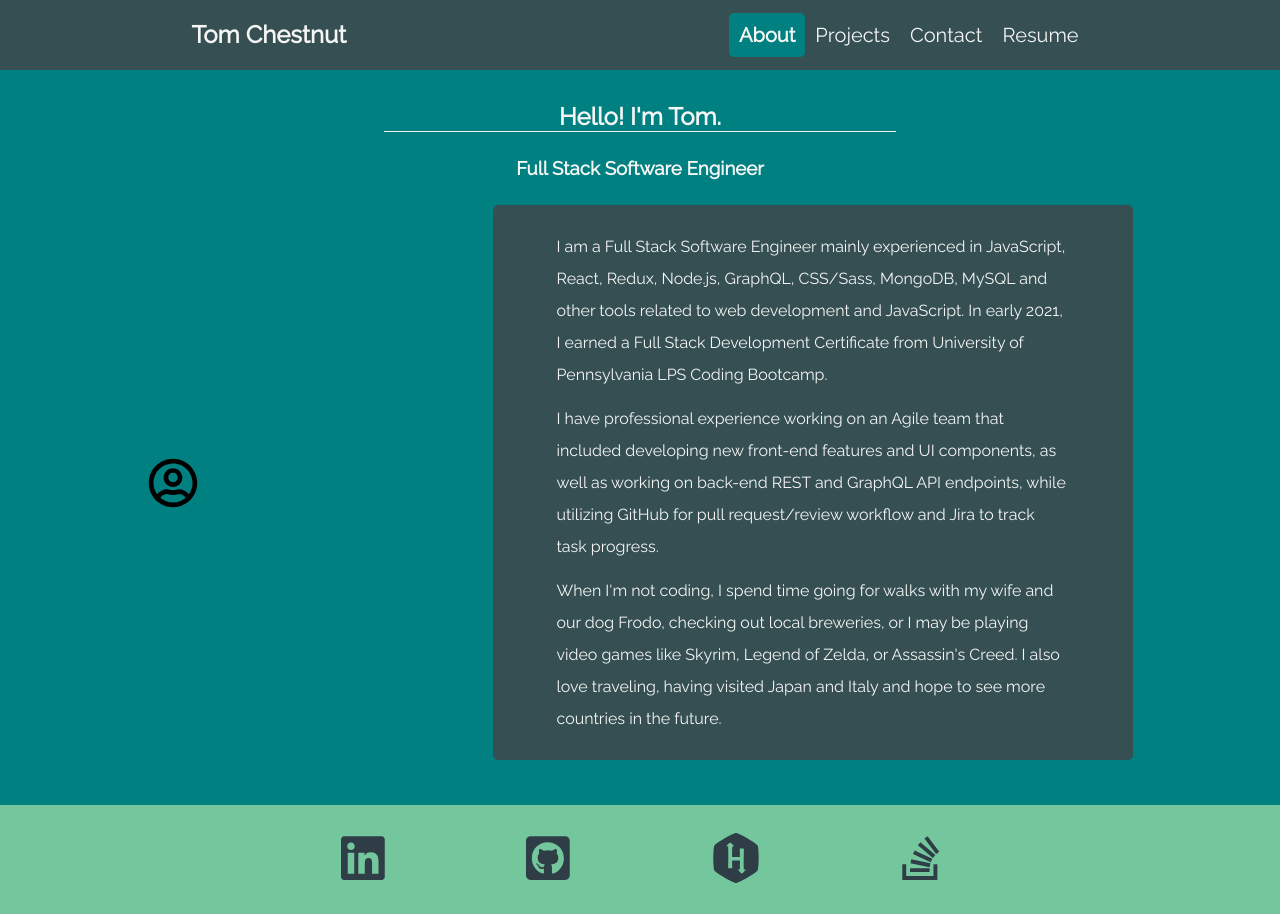
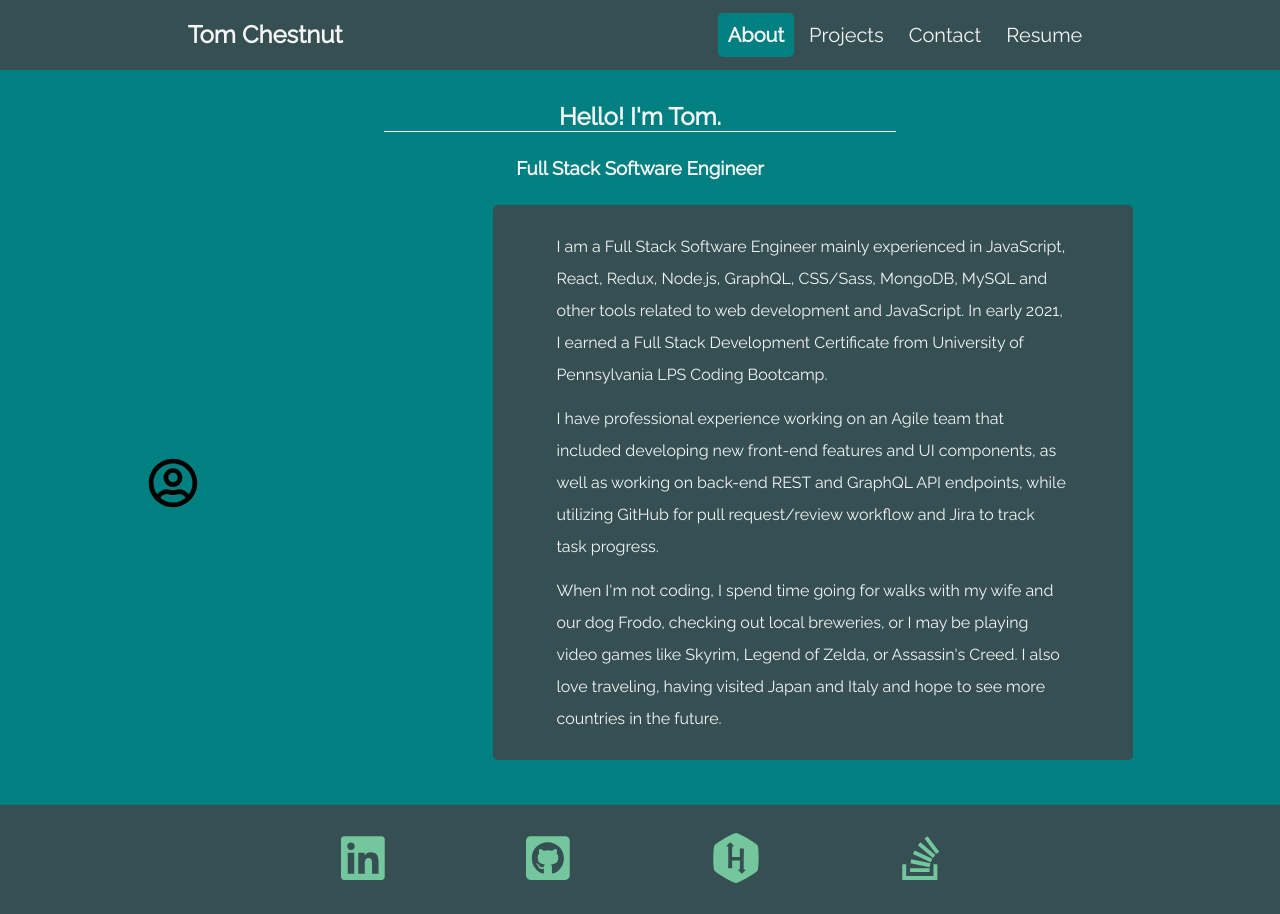
Before and after one commit to tchestnut85/tchestnut85.github.io, a React (Create React App) app: page / in a window 1280 px wide. Built offline with nearby package versions, Linux system fonts and the light colour scheme; no server answers.

Commit message:
adjust styling for header, nav items, and footer items

```diff
--- a/src/components/Footer/index.js
+++ b/src/components/Footer/index.js
@@ -5,7 +5,7 @@ import { LINKS } from '../../constants/footerLinks';
 function Footer() {
 	return (
 		<footer className="footer">
-			<Icon links={LINKS}></Icon>
+			<Icon links={LINKS} />
 		</footer>
 	);
 }
--- a/src/components/Nav/index.js
+++ b/src/components/Nav/index.js
@@ -1,11 +1,14 @@
+import React from 'react';
+
 import NavItem from '../NavItem';
-import React from 'react';
+
+import { NAME } from '../../constants/navItems';
 
 function Nav({ sections, currentSection, setCurrentSection }) {
 	return (
-		<nav className='navbar'>
-			<h1 className='my-name'>Tom Chestnut</h1>
-			<ul className='flex space-a'>
+		<nav className="navbar">
+			<h1 className="my-name">{NAME}</h1>
+			<ul className="flex space-a nav-items">
 				{sections.map(section => (
 					<NavItem
 						key={section.name}
--- a/src/components/NavItem/index.js
+++ b/src/components/NavItem/index.js
@@ -2,19 +2,15 @@ import React from 'react';
 
 const NavItem = ({ section, currentSection, setCurrentSection }) => {
 	return (
-		<>
 		<li
 			key={section}
 			className={currentSection === section ? 'active list' : 'list'}
 			onClick={() => setCurrentSection(section)}
 		>
-				<span
-					className={currentSection === section ? '' : 'list-hover'}
-				>
+			<span className={currentSection === section ? '' : 'list-hover'}>
 				{section}
 			</span>
 		</li>
-		</>
 	);
 };
 
--- a/src/constants/navItems.js
+++ b/src/constants/navItems.js
@@ -12,3 +12,5 @@ export const SECTIONS = [
 		name: 'Resume',
 	},
 ];
+
+export const NAME = 'Tom Chestnut';
--- a/src/index.css
+++ b/src/index.css
@@ -1,16 +1,11 @@
 /* GENERAL STYLES */
 
 :root {
-	/* --primaryColor: #52796f; */
 	--primaryColor: teal;
 	--secondColor: #354f52;
 	--thirdColor: #74c69d;
 	--fontColor: whitesmoke;
 	--fontSecond: #2f3e46;
-	/* --primaryColor: teal; */
-	/* --secondColor: rgb(6, 95, 107); */
-	/* --thirdColor: rgb(143, 69, 143);  */
-	/* --fontColor: whitesmoke; */
 }
 
 * {
@@ -70,6 +65,10 @@ nav li {
 	position: fixed;
 	width: 100%;
 	top: 0;
+}
+
+.nav-items {
+	gap: 5px;
 }
 
 .my-name {
@@ -450,9 +449,8 @@ textarea {
 /* FOOTER */
 
 .footer {
-	background-color: var(--thirdColor);
+	background-color: var(--secondColor);
 	width: 100%;
-	/* height: 10rem; */
 	padding: 15px 15px;
 	position: absolute;
 	bottom: 0;
@@ -471,19 +469,13 @@ textarea {
 .icon-link,
 .icon-link:visited {
 	text-decoration: none;
-	color: var(--fontSecond);
+	color: var(--thirdColor);
 	font-size: 50px;
-	/* transition: font-size .5s ease-in-out, color .5s ease-in-out, background-color .5s ease-in-out; */
 	transition: background-color 0.5s ease-in-out;
 }
 
-.footer span:hover {
-	background-color: var(--secondColor);
-}
-
 .icon-link:hover {
-	/* font-size: 65px; */
-	color: paleturquoise;
+	color: var(--primaryColor);
 }
 
 /* UTILITY CLASSES */
@@ -677,6 +669,7 @@ textarea {
 	.navbar h1,
 	.navbar ul li span {
 		font-size: 70%;
+		/* font-size: 60%; */
 	}
 
 	.grid-item {
```
Lines whose indentation alone changed are shown as unchanged.
